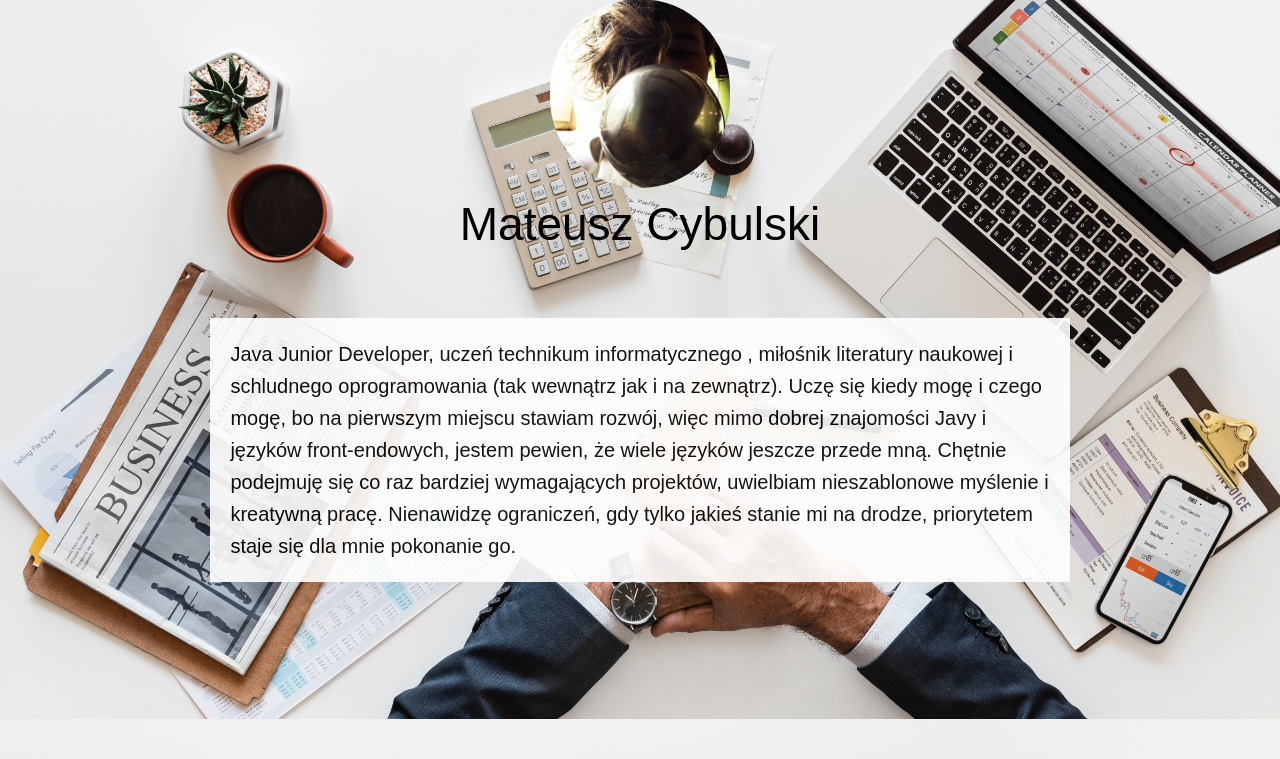
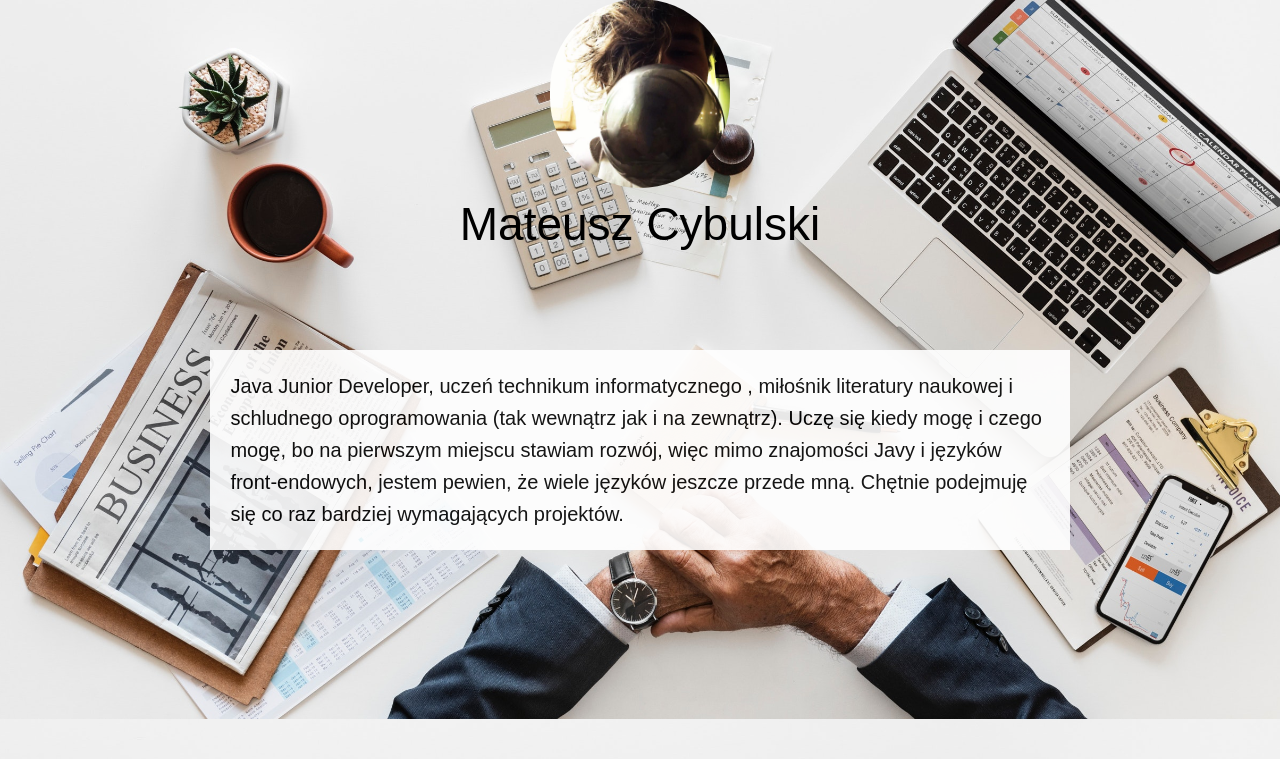
Before and after one commit to cybulskimateusz/cybulskimateusz.github.io, a PHP site: page / in a window 1280 px wide. Shown: the part 881-1640 px from the top of the page. Run offline with PHP 8.4, Linux system fonts and the light colour scheme.

Commit message:
description edit

```diff
--- a/css/main.css
+++ b/css/main.css
@@ -237,7 +237,7 @@ footer{
 	padding:0;
 }
 #list-portfolio{
-	min-height:25rem;
+	min-height:26rem;
 	width:100%;
 	display:flex;
 	margin-left:0;
--- a/index.html
+++ b/index.html
@@ -46,9 +46,8 @@
 					<div class="name">Mateusz Cybulski</div>
 					<div class="description">
 						Java Junior Developer, uczeń technikum informatycznego , miłośnik literatury naukowej i schludnego oprogramowania (tak wewnątrz jak i na zewnątrz).
-						Uczę się kiedy mogę i czego mogę, bo na pierwszym miejscu stawiam rozwój, więc mimo dobrej znajomości Javy i języków
-						front-endowych, jestem pewien, że wiele języków jeszcze przede mną. Chętnie podejmuję się co raz bardziej wymagających projektów, uwielbiam nieszablonowe myślenie i kreatywną pracę.
-						Nienawidzę ograniczeń, gdy tylko jakieś stanie mi na drodze, priorytetem staje się dla mnie pokonanie go.
+						Uczę się kiedy mogę i czego mogę, bo na pierwszym miejscu stawiam rozwój, więc mimo znajomości Javy i języków
+						front-endowych, jestem pewien, że wiele języków jeszcze przede mną. Chętnie podejmuję się co raz bardziej wymagających projektów.
 					</div>
 				</div>
 			</article>
```
